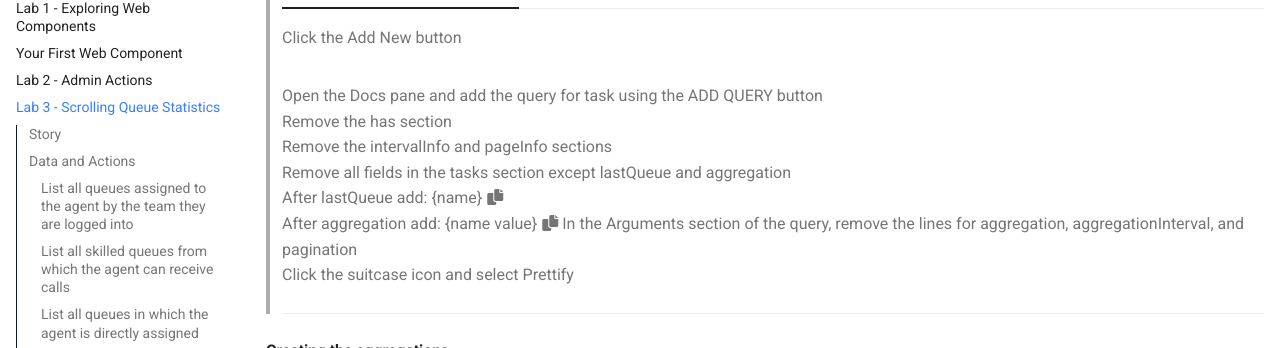
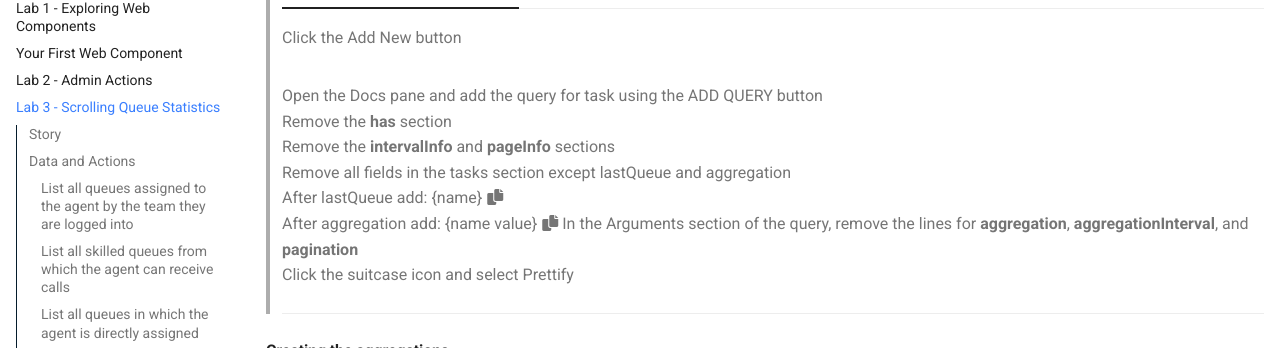
Before and after one commit to WebexCC-SA/LAB-3354, an MkDocs documentation site: the page built from docs/lab3_queueScroller.md, in a window 1280 px wide and 900 px high, scrolled down 1766 px. Shown: the part 148-496 px from the top of the window. Built offline with MkDocs 1.6.1 and Material for MkDocs 9.7.7, drawn with Linux system fonts in a browser that asks for light colours.

Commit message:
minor formatting

```diff
--- a/docs/lab3_queueScroller.md
+++ b/docs/lab3_queueScroller.md
@@ -68,12 +68,12 @@ For this query you will be using aggregations and a compound filter to retrieve
         ![](assets/GQL_token.gif)
     Set the URL: <copy>https://api.wxcc-us1.cisco.com/search</copy>
 > Open the Docs pane and add the query for task using the ADD QUERY button
-> Remove the has section
-> Remove the intervalInfo and pageInfo sections
+> Remove the **has** section
+> Remove the **intervalInfo** and **pageInfo** sections
 > Remove all fields in the tasks section except lastQueue and aggregation
 > After lastQueue add: <copy>{name}</copy>
 > After aggregation add: <copy>{name value}</copy>
-> In the Arguments section of the query, remove the lines for aggregation, aggregationInterval, and pagination
+> In the Arguments section of the query, remove the lines for **aggregation**, **aggregationInterval**, and **pagination**
 > Click the suitcase icon and select Prettify
 >
 > ---
```
